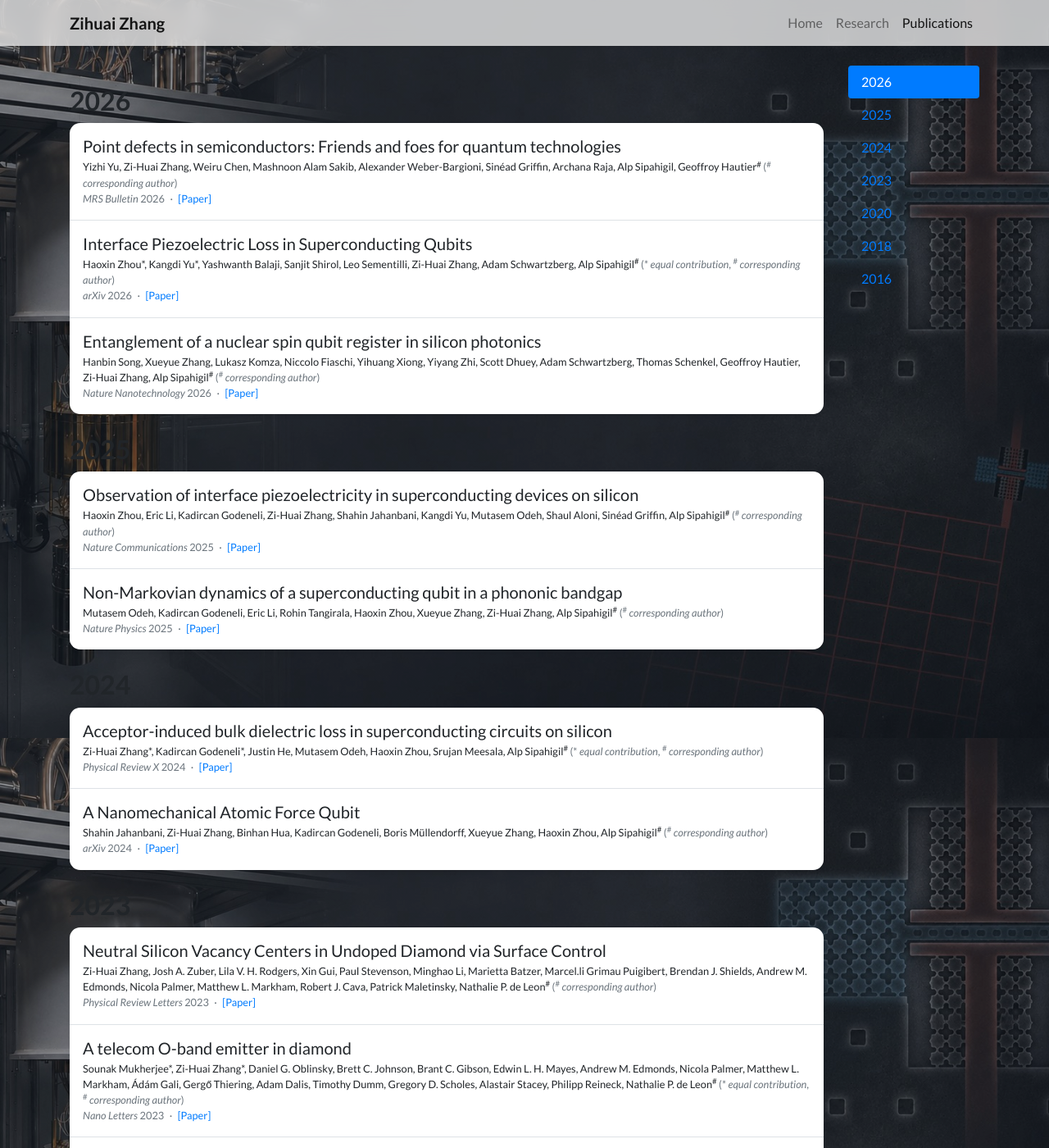
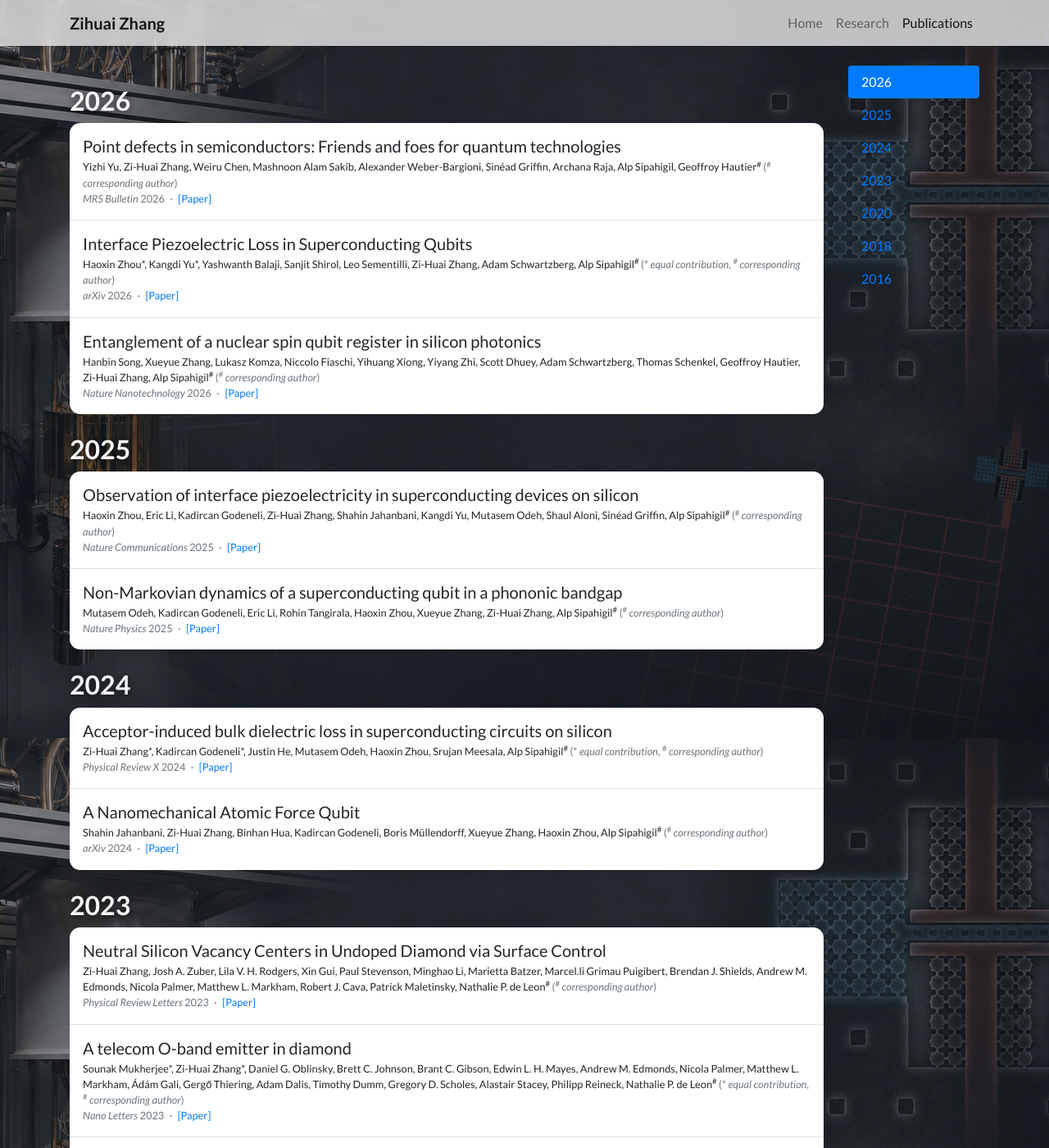
Before and after one commit to zihuaiz/zihuaiz.github.io, a Jekyll site: the page built from publications.html, in a window 1280 px wide and 1400 px high. Shown: the whole window at 82% size. Built offline with Jekyll 4.4.1, drawn with Linux system fonts in a browser that asks for light colours; nearby versions of some CDN libraries; a style sheet for code colours, icons or effects is not loaded.

Commit message:
Make publication year labels visible

```diff
--- a/assets/css/global.css
+++ b/assets/css/global.css
@@ -136,3 +136,8 @@ body {
   font-weight: 700;
   margin-bottom: 0.35rem;
 }
+
+.publication-year-label {
+  color: #f8fafc;
+  text-shadow: 0 2px 8px rgba(0, 0, 0, 0.55);
+}
```
